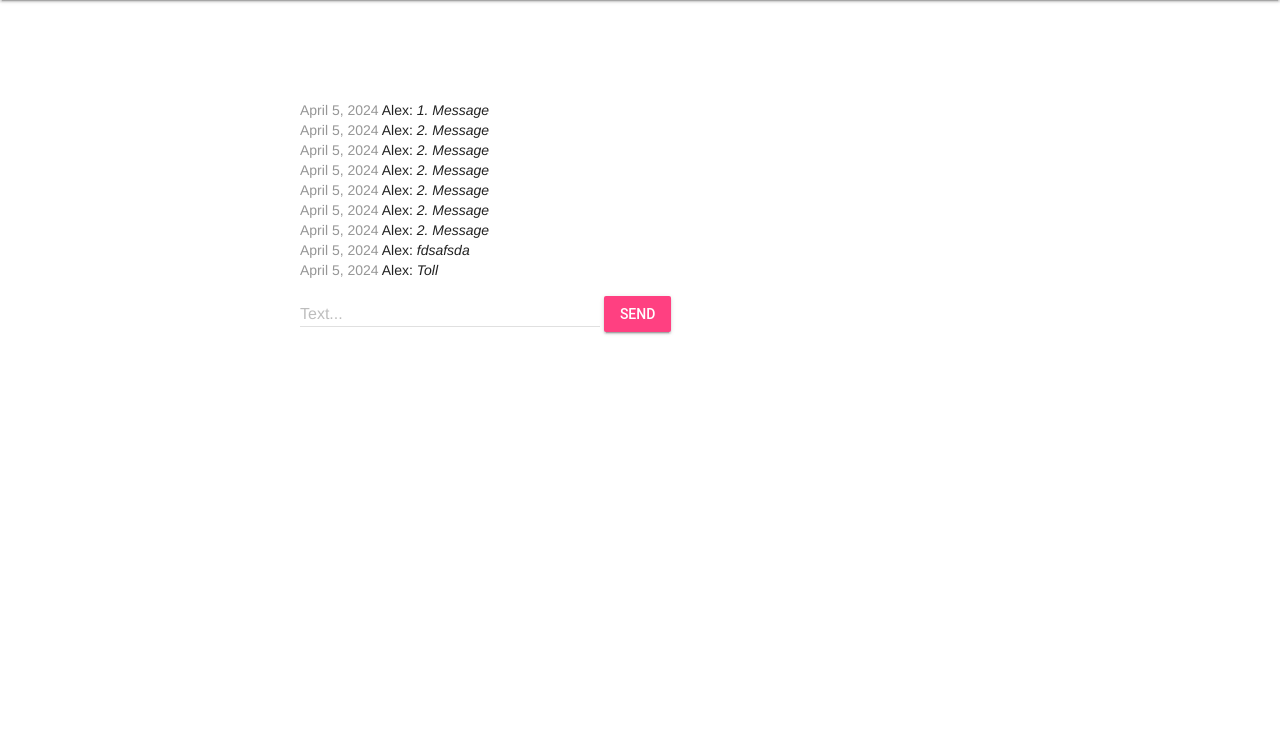
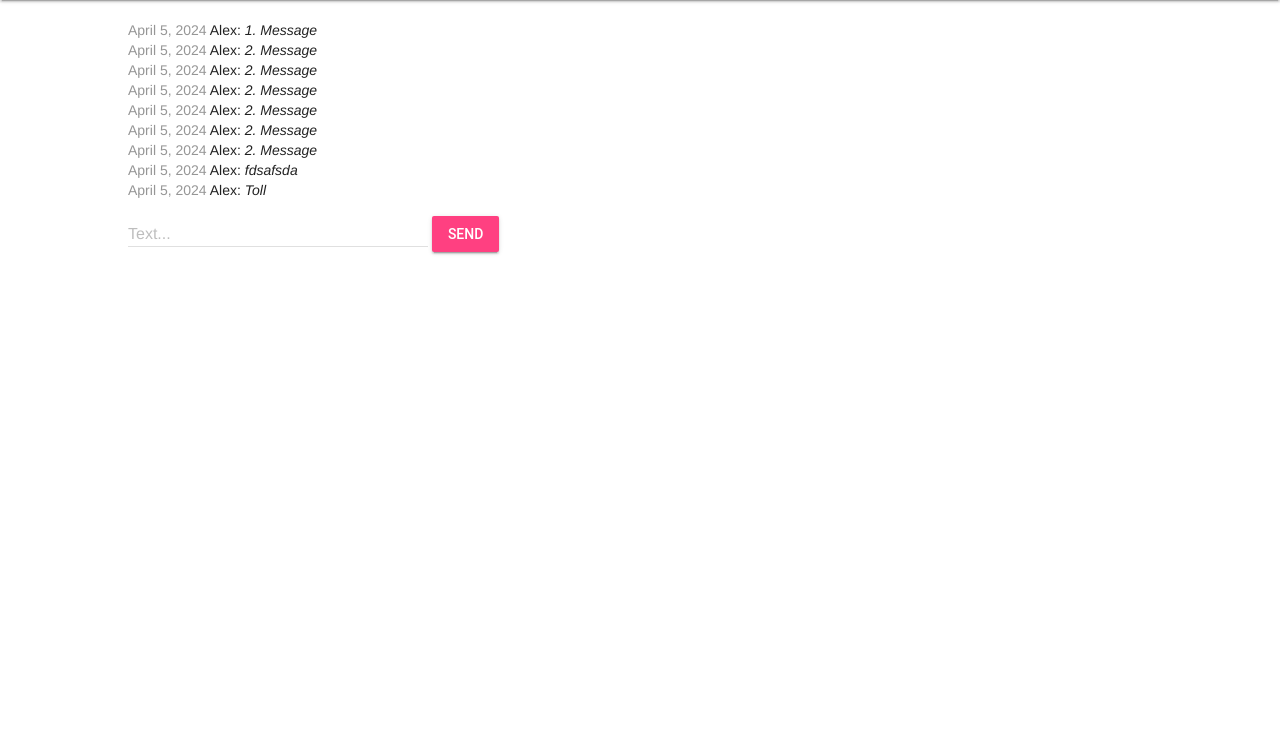
Before and after one commit to alsiesta/django-chatapp, a Django app: page /chat/ in a window 1280 px wide. Shown: the part 64-800 px from the top of the page. Run offline with Django 5.2, Linux system fonts and the light colour scheme; a user stored in the database is signed in; data comes from the database, SQL or seed files in the repository; both versions use the stored data as it was after the commit.

Commit message:
styled Login

```diff
--- a/chat/models.py
+++ b/chat/models.py
@@ -11,6 +11,6 @@ class Chat(models.Model):
 class Message(models.Model):
     text = models.CharField(max_length=500)
     created_at = models.DateField(default=date.today)
-    chat = models.ForeignKey(Chat, on_delete=models.CASCADE, related_name='chat_messages_set', default=None, blank=True, null=True) # standardwer is None, filed darf leer sein und die DB darf null sein
+    chat = models.ForeignKey(Chat, on_delete=models.CASCADE, related_name='chat_messages_set', default=None, blank=True, null=True) # default is None, feld darf leer sein und die DB darf null sein
     author = models.ForeignKey(settings.AUTH_USER_MODEL, on_delete=models.CASCADE, related_name='author_messages_set')
     receiver = models.ForeignKey(settings.AUTH_USER_MODEL, on_delete=models.CASCADE, related_name='receiver_messages_set')
--- a/chat/templates/chat/index.html
+++ b/chat/templates/chat/index.html
@@ -1,74 +1,25 @@
-<link rel="stylesheet" href="https://fonts.googleapis.com/icon?family=Material+Icons">
-<link rel="stylesheet" href="https://code.getmdl.io/1.3.0/material.indigo-pink.min.css">
-<script defer src="https://code.getmdl.io/1.3.0/material.min.js"></script>
-<style>
-    .page-content {
-        padding: 100px 300px;
-    }
+{% extends "base.html" %}
 
-    .color-gray {
-        color: rgb(150, 150, 150);
-    }
-</style>
+{% block content %}
 
-<!-- Always shows a header, even in smaller screens. -->
-<div class="mdl-layout mdl-js-layout mdl-layout--fixed-header">
-    <header class="mdl-layout__header">
-        <div class="mdl-layout__header-row">
+
 {% if request.user.is_authenticated %}
-            <span class="mdl-layout-title">Hi {{request.user.first_name}}. Welcome in your Chat.</span>
-            {% else %}
-            <span class="mdl-layout-title">Welcome. Please log-in: <a href="/login/">Login</a></span>
-            {% endif %}
-            <!-- Title -->
-            <!-- Add spacer, to align navigation to the right -->
-            <div class="mdl-layout-spacer"></div>
-            <!-- Navigation. We hide it in small screens. -->
-            <nav class="mdl-navigation mdl-layout--large-screen-only">
-                <a class="mdl-navigation__link" href="">Link</a>
-                <a class="mdl-navigation__link" href="">Link</a>
-                <a class="mdl-navigation__link" href="">Link</a>
-                <a class="mdl-navigation__link" href="">Link</a>
-            </nav>
-        </div>
-    </header>
-    <div class="mdl-layout__drawer">
-        <span class="mdl-layout-title">Chatroom</span>
-        <nav class="mdl-navigation">
-            <a class="mdl-navigation__link" href="">Link</a>
-            <a class="mdl-navigation__link" href="">Link</a>
-            <a class="mdl-navigation__link" href="">Link</a>
-            <a class="mdl-navigation__link" href="">Link</a>
-        </nav>
-    </div>
-    <main class="mdl-layout__content">
+{% for message in chat_messages %}
 
-        <div class="page-content">
-            {% if request.user.is_authenticated %}
-
-            {% for message in chat_messages %}
-            <div>
-                <span class="color-gray">
-                    {{message.created_at}}
-                </span> {{message.author}}: <i>{{message.text}}</i>
-            </div>
+<div><span class="color-gray"> {{message.created_at}} </span> {{message.author}}: <i>{{message.text}}</i></div>
 {% endfor %}
 <form action="/chat/" method="post">
   {% csrf_token %}
   <div class="mdl-textfield mdl-js-textfield mdl-textfield--floating-label">
-                    <input class="mdl-textfield__input" name="textmessage" type="text" id="sample3">
+    <input class="mdl-textfield__input" name="textmessage" type="text" id="sample3" />
     <label class="mdl-textfield__label" for="sample3">Text...</label>
   </div>
 
-                <button class="mdl-button mdl-js-button mdl-button--raised mdl-js-ripple-effect mdl-button--accent">
-                    Send
-                </button>
+  <button class="mdl-button mdl-js-button mdl-button--raised mdl-js-ripple-effect mdl-button--accent">Send</button>
 </form>
 {% else %}
 <h1>You are not logged in</h1>
 <p>Bitte logge Dich ein: <a href="/login/">Login</a></p>
 {% endif %}
 
-        </div>
-    </main>
-</div>
+{% endblock %}
--- a/django_chatapp/settings.py
+++ b/django_chatapp/settings.py
@@ -9,7 +9,7 @@ https://docs.djangoproject.com/en/5.0/topics/settings/
 For the full list of settings and their values, see
 https://docs.djangoproject.com/en/5.0/ref/settings/
 """
-
+import os
 from pathlib import Path
 
 # Build paths inside the project like this: BASE_DIR / 'subdir'.
@@ -55,7 +55,7 @@ ROOT_URLCONF = 'django_chatapp.urls'
 TEMPLATES = [
     {
         'BACKEND': 'django.template.backends.django.DjangoTemplates',
-        'DIRS': [],
+        'DIRS': [os.path.join(BASE_DIR, 'templates')],
         'APP_DIRS': True,
         'OPTIONS': {
             'context_processors': [
--- /dev/null
+++ b/templates/base.html
@@ -0,0 +1,82 @@
+<!DOCTYPE html>
+<html lang="en">
+  <head>
+    <meta charset="UTF-8" />
+    <meta http-equiv="X-UA-Compatible" content="IE=edge" />
+    <meta name="viewport" content="width=device-width,initial-scale=1.0" />
+    <link rel="stylesheet" href="https://fonts.googleapis.com/icon?family=Material+Icons" />
+    <link rel="stylesheet" href="https://code.getmdl.io/1.3.0/material.indigo-pink.min.css" />
+    <script defer src="https://code.getmdl.io/1.3.0/material.min.js"></script>
+
+    <style>
+      body {
+        margin: 0;
+        padding: 0;
+      }
+
+      .main {
+        display: flex;
+        align-items: center;
+        justify-content: center;
+      }
+
+
+      .page-content {
+        width: 80%;
+        padding: 20px 30px;
+      }
+
+      .color-gray {
+        color: rgb(150, 150, 150);
+      }
+
+      .login {
+        display: flex;
+        flex-direction: column;
+        align-items: center;
+      }
+
+      .inputfield {
+        margin: 10px 0;
+      }
+    </style>
+
+    <title>Chatroom</title>
+  </head>
+  <body>
+    <!-- Always shows a header, even in smaller screens. -->
+    <div class="mdl-layout mdl-js-layout mdl-layout--fixed-header">
+      <header class="mdl-layout__header">
+        <div class="mdl-layout__header-row">
+          {% if request.user.is_authenticated %}
+          <span class="mdl-layout-title">Hi {{request.user.first_name}}. Welcome in your Chat.</span>
+          {% else %}
+          <span class="mdl-layout-title">Welcome. Please log-in: <a href="/login/">Login</a></span>
+          {% endif %}
+          <!-- Title -->
+          <!-- Add spacer, to align navigation to the right -->
+          <div class="mdl-layout-spacer"></div>
+          <!-- Navigation. We hide it in small screens. -->
+          <nav class="mdl-navigation mdl-layout--large-screen-only">
+            <a class="mdl-navigation__link" href="">Link</a>
+            <a class="mdl-navigation__link" href="">Link</a>
+            <a class="mdl-navigation__link" href="">Link</a>
+            <a class="mdl-navigation__link" href="">Link</a>
+          </nav>
+        </div>
+      </header>
+      <div class="mdl-layout__drawer">
+        <span class="mdl-layout-title">Chatroom</span>
+        <nav class="mdl-navigation">
+          <a class="mdl-navigation__link" href="">Link</a>
+          <a class="mdl-navigation__link" href="">Link</a>
+          <a class="mdl-navigation__link" href="">Link</a>
+          <a class="mdl-navigation__link" href="">Link</a>
+        </nav>
+      </div>
+      <main class="main">
+        <div class="page-content">{% block content %} {% endblock %}</div>
+      </main>
+    </div>
+  </body>
+</html>
```
Also changed, not shown: chat/templates/auth/login.html (+17 -6 lines), db.sqlite3. Lines whose indentation alone changed are shown as unchanged.
